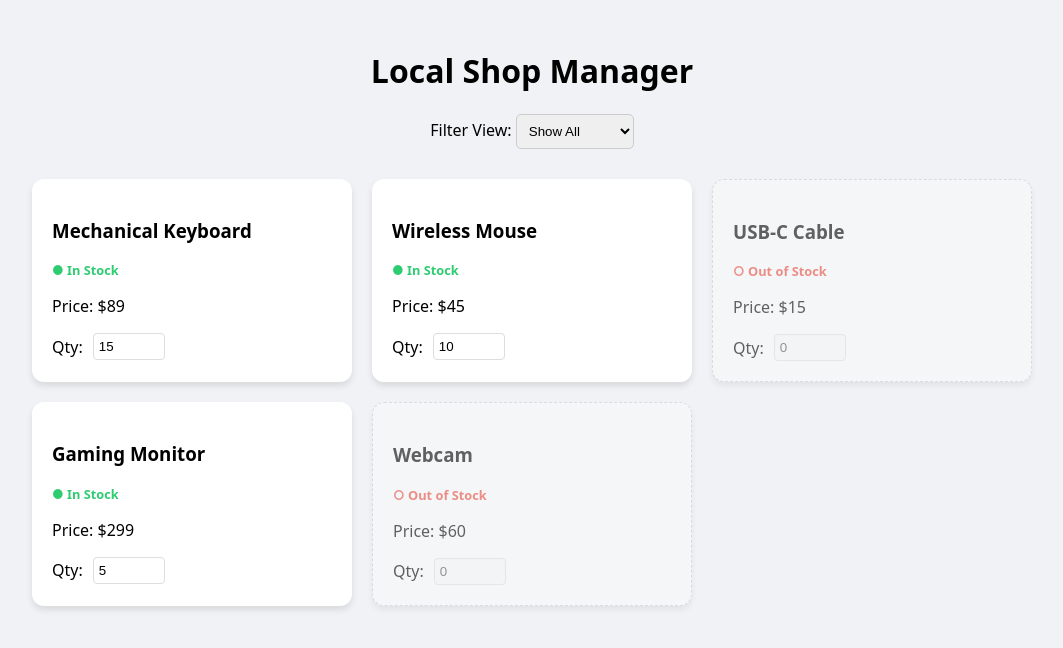
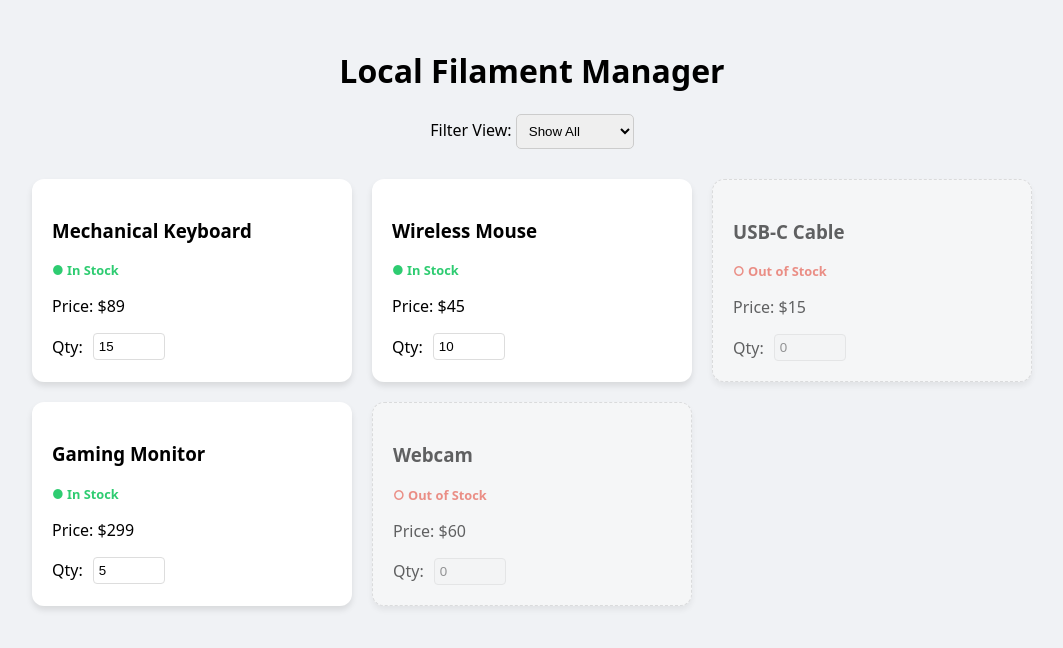
Before and after one commit to michaelshire/FilamentStock, a website: page index.html in a window 1280 px wide. Shown: the whole page, without its empty margins (108-1171 px from the left). Drawn offline with Linux system fonts and the light colour scheme.

Commit message:
Update index.html

```diff
--- a/index.html
+++ b/index.html
@@ -9,7 +9,7 @@
 <body>
 
     <header>
-        <h1>Local Shop Manager</h1>
+        <h1>Local Filament Manager</h1>
         <div class="filters">
             <label>Filter View: </label>
             <select id="stockFilter" onchange="renderItems()">
```
